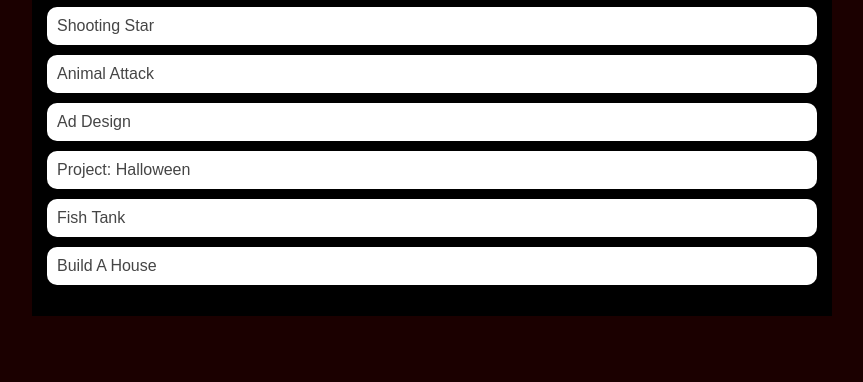
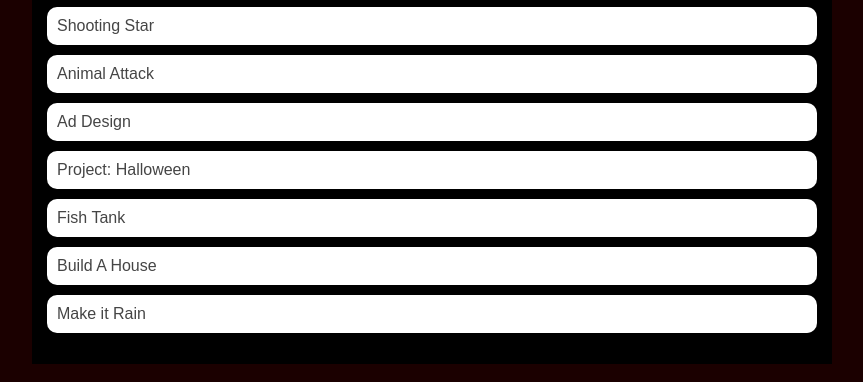
Before and after one commit to IndyanaMcDowell/IndyanaMcDowell.github.io, a plain HTML site: page portfolio.html in a window 1280 px wide. Shown: the part 468-850 px from the top of the page, without its empty margins (208-1071 px from the left). Before the commit the page ends 802 px from the top, so only its background shows below. Drawn offline with Linux system fonts and the light colour scheme.

Commit message:
added make it rain to portfolio

```diff
--- a/portfolio.html
+++ b/portfolio.html
@@ -88,6 +88,12 @@
                 >Build A House</a
               >
             </li>
+            <li>
+              <a
+                href="https://www.khanacademy.org/computer-programming/spin-off-of-project-make-it-rain/5468281924337664"
+                >Make it Rain</a
+              >
+            </li>
           </ul>
         </div>
       </main>
```
